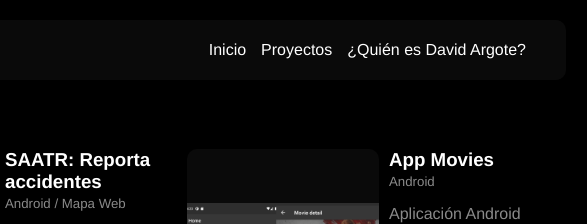
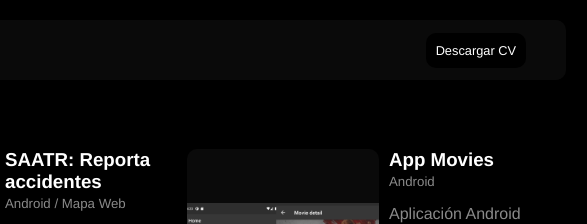
Before and after one commit to argote-dev/portfolio-argote-dev, a website built with Vite: page index.html in a window 1280 px wide. Shown: the top 224 px of the page, 458-1045 px from the left. Built offline with nearby package versions, Linux system fonts and the light colour scheme.

Commit message:
feat: download cv

```diff
--- a/css/style.css
+++ b/css/style.css
@@ -8,7 +8,8 @@
   --bg-hover: #2C2C2C;
   --text-color-dark-light: #8a8a8a;
   --text-color-dark: #373737;
-  --bg-separator: #313131;
+  --bg-separator: #141414;
+  --bg-btn-dark: #000000;
 }
 
 * {
@@ -307,6 +308,25 @@ footer>p>span {
   background-color: var(--bg-separator);
 }
 
+/* btn */
+.btn {
+  padding: 10px;
+  border-radius: 10px;
+  background-color: var(--bg-btn-dark);
+  margin-top: 20px;
+  text-decoration: none;
+  color: var(--text-color);
+}
+
+.btn:hover {
+  color: var(--bg-btn-dark);
+  background-color: var(--text-color);
+}
+
+.btn-cv {
+  font-size: .8em;
+}
+
 /* Large, medium */
 
 @media screen and (min-width: 1200px) {
--- a/index.html
+++ b/index.html
@@ -19,9 +19,9 @@
         </section>
         <nav class="container-menu">
           <ul>
-            <li>Inicio</li>
-            <li>Proyectos</li>
-            <li>¿Quién es David Argote?</li>
+            <li>
+              <a href="./file/CV-DavidArgote.pdf" class="btn btn-cv" target="_blank">Descargar CV</a>
+            </li>
           </ul>
         </nav>
       </header>
@@ -262,7 +262,6 @@
           </li>
         </ul>
       </section>
-
     </section>
 
     <footer>
```
Also changed, not shown: 1 other file.
